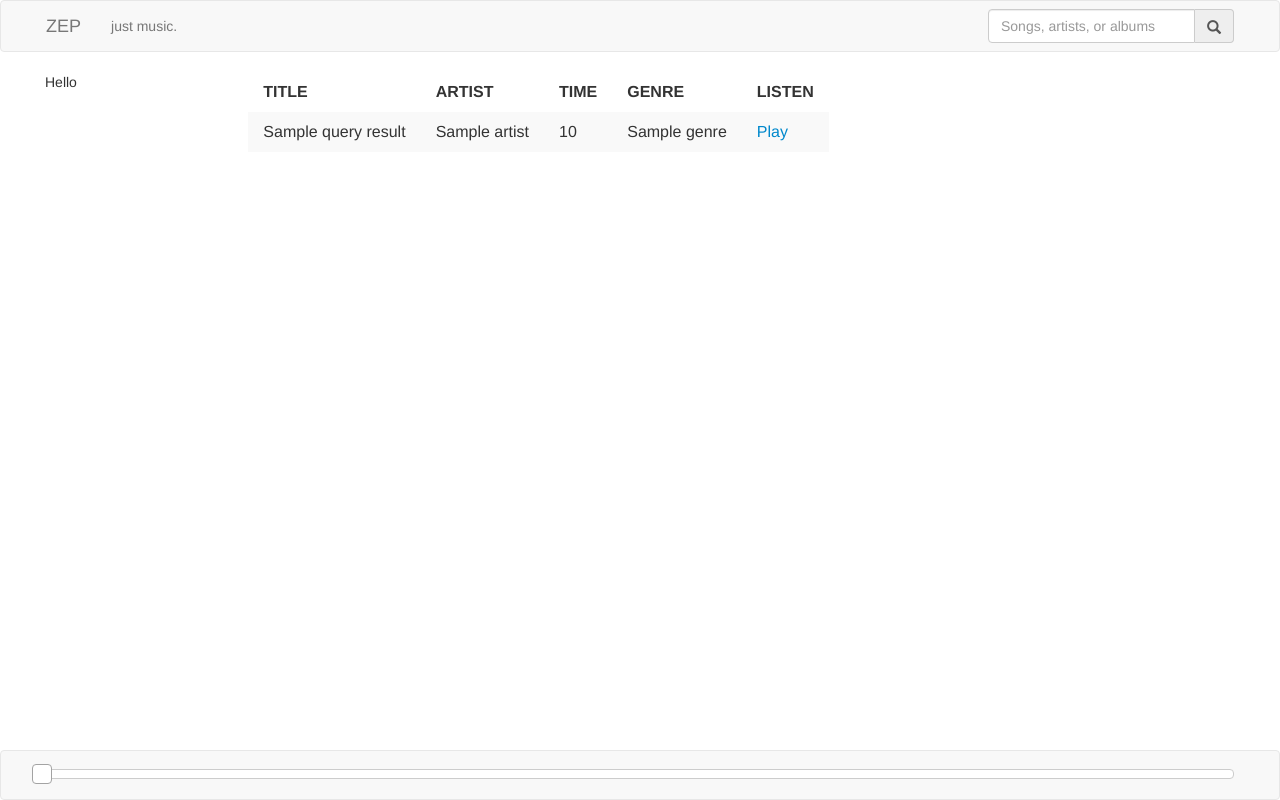
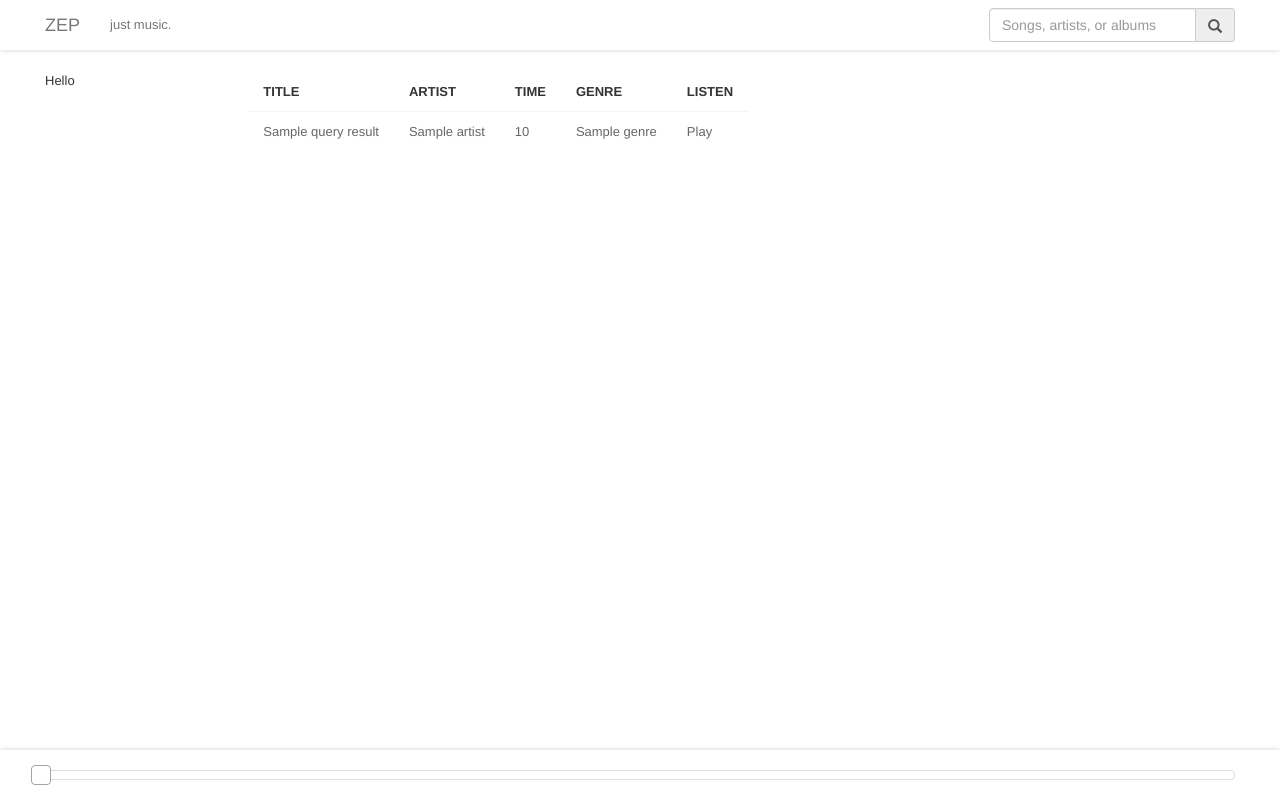
Before and after one commit to narobert/zep-devel, a Django app: template templates/dashboard.html in a window 1280 px wide. Run offline with Django 3.2, Linux system fonts and the light colour scheme; the template is opened without the code that fills it: most values are stand-ins (such as "Sample title", 1, 10 or a date in 2020); some libraries are stand-ins or nearby versions.

Commit message:
adding simple style

```diff
--- a/static/css/style.css
+++ b/static/css/style.css
@@ -1,6 +1,7 @@
 body {
     padding-top: 72px;
     padding-bottom: 72px;
+    font-size: 13px;
 }
 
 .container-fluid {
@@ -13,26 +14,39 @@ table, th, td {
 }
 
 th, td {
-    padding: 11px 15px;
+    font-size: 13px;
+    padding: 12px 15px;
     text-align: left;
 }
 
 th {
+    color: #333;
     background-color: white;
+    font-weight: 700;
+}
+
+td {
+    color: #666;
+    border-top: 1px solid #f4f4f4;
 }
 
 td a {
-    color: #0088cc;
+    color: #666;
     cursor: pointer;
 }
 
-tr:nth-child(odd) {
-    background-color: #f9f9f9;
+tbody > tr:hover > td {
+    color: #0bf;
+}
+
+tbody > tr:hover > td > a {
+    color: #0bf;
 }
 
 .navbar-curved-border {
-    border: 1px solid #e7e7e7;
-    border-radius: 4px;
+    box-shadow: 0 0 5px rgba(0,0,0,.2);
+    border: none;
+    background-color: #fff;
 }
 
 .player {
@@ -40,7 +54,7 @@ tr:nth-child(odd) {
     bottom: 20px;
     height: 10px;
     background: white;
-    border: 1px solid #ccc;
+    border: 1px solid #ddd;
     border-radius: 4px;
     left: 45px;
     right: 45px;
@@ -56,3 +70,7 @@ tr:nth-child(odd) {
     margin-left: -15px;
     width: 20px;
 }
+
+#player-ball:hover {
+    border-color: #666;
+}
```
